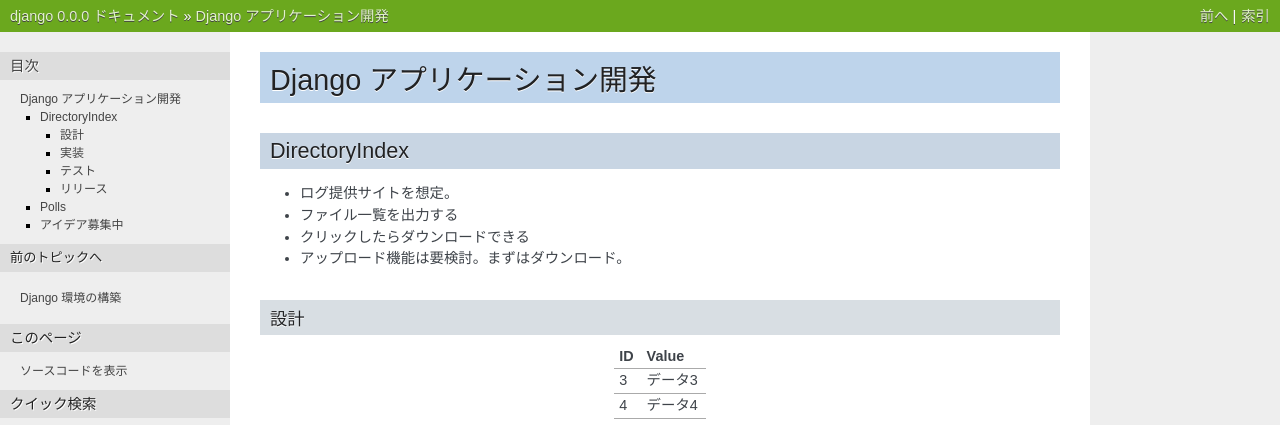
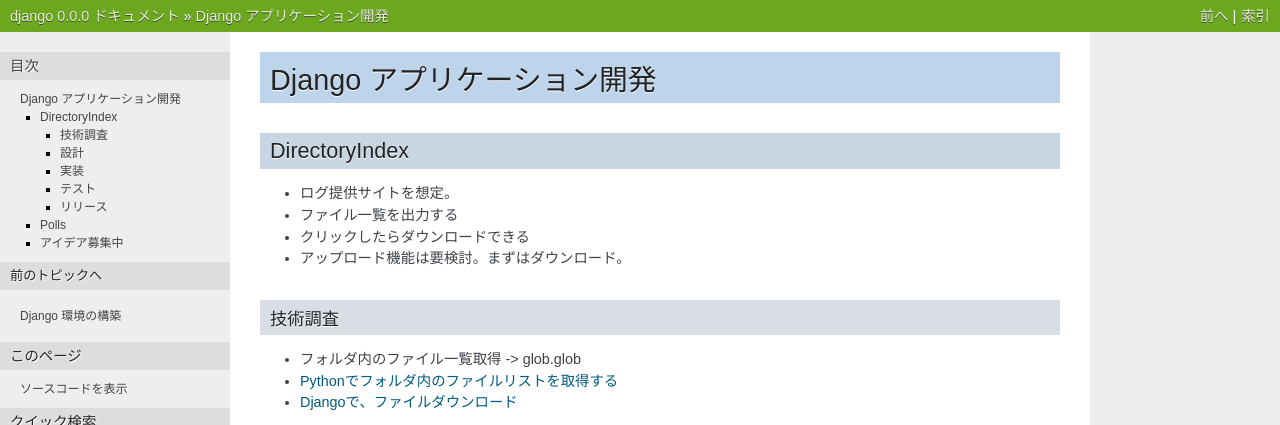
Before and after one commit to yuyuyu0706/sphinx, a Sphinx documentation site: the page built from django/source/work/page02.rst, in a window 1280 px wide, cut to the strip 0-425 px from the top of the page. Built offline with Sphinx 7.4.7, drawn with Linux system fonts in a browser that asks for light colours; pages that are not in the unit, such as notebooks, are missing from menus.

Commit message:
auto commit

```diff
--- a/django/source/work/page02.rst
+++ b/django/source/work/page02.rst
@@ -8,6 +8,13 @@ DirectoryIndex
 * ファイル一覧を出力する
 * クリックしたらダウンロードできる
 * アップロード機能は要検討。まずはダウンロード。
+
+技術調査
+**************
+* フォルダ内のファイル一覧取得 -> glob.glob
+* `Pythonでフォルダ内のファイルリストを取得する <https://qiita.com/amowwee/items/e63b3610ea750f7dba1b>`_
+* `Djangoで、ファイルダウンロード <https://narito.ninja/blog/detail/93/#zip>`_
+
 
 設計
 ********
```
